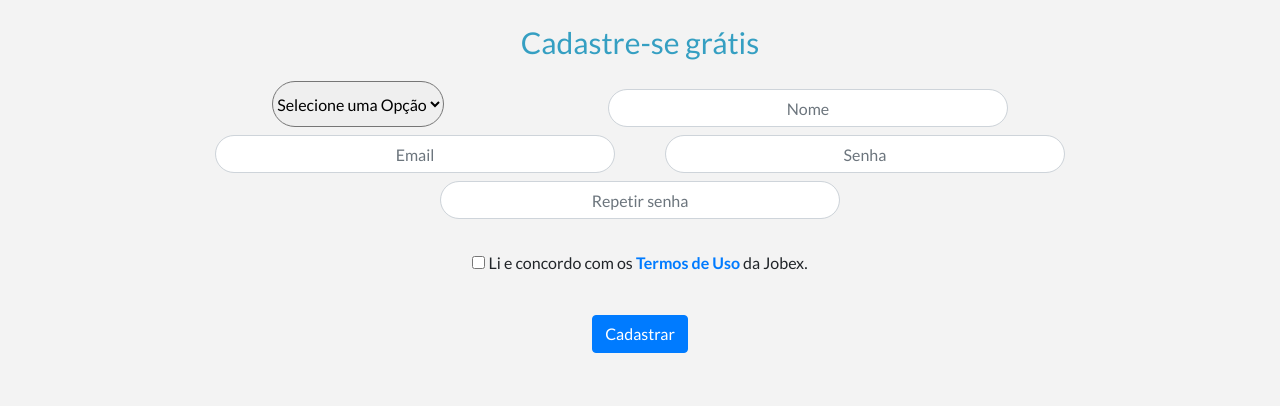
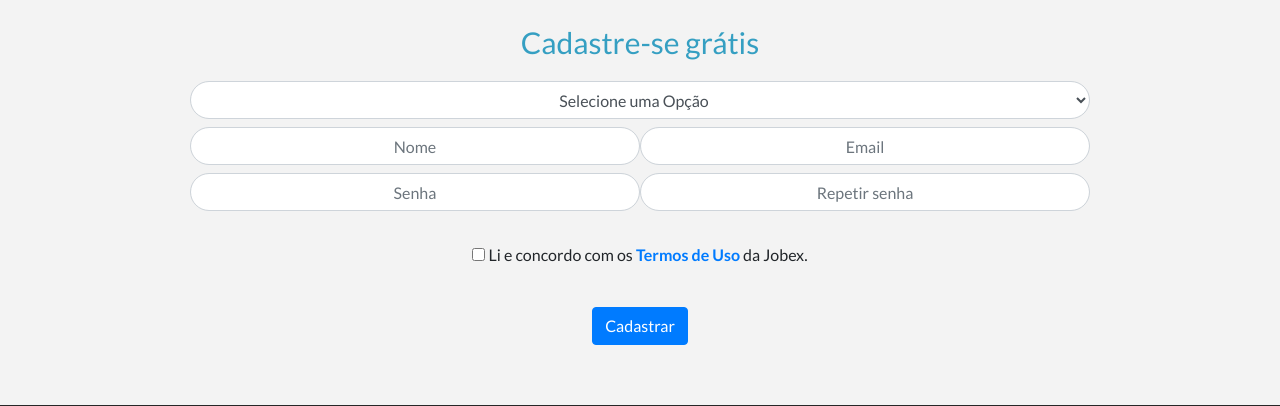
Before and after one commit to munduu/jobex-landpage, a PHP site: page /src/view/cadastrar.php in a window 1280 px wide. Shown: the part 74-480 px from the top of the page. Run offline with PHP 8.4, Linux system fonts and the light colour scheme; some libraries are stand-ins or nearby versions.

Commit message:
cadastrar

```diff
--- a/src/css/cadastrar.css
+++ b/src/css/cadastrar.css
@@ -1,6 +1,3 @@
-.formRegister input{
-    max-width: 400px;
-}
 
 .formRegister{
     max-width: 900px;
--- a/src/view/cadastrar.php
+++ b/src/view/cadastrar.php
@@ -42,15 +42,15 @@
     <p class="BlueBigText">Cadastre-se grátis</p>
     <!-- REGISTER FORM -->
     <form class="formRegister row justify-content-center align-self-center m-auto">
-      <select id="selectType" class="formInput mr-auto ml-auto" style="">
+      <select id="selectType" class="form-control formInput mr-auto ml-auto" style="">
         <option value="">Selecione uma Opção</option>
         <option value="Sou Cliente">Sou Cliente</option>
         <option value="Sou Profissional">Sou Profissional</option>
       </select>
-      <input id="inputNome" type="text" value="" class="form-control formInput col-12 col-sm-6 col-md-6 mr-auto ml-auto mt-2" placeholder="Nome">
-      <input id="inputEmail" type="text" value="" class="form-control formInput col-12 col-sm-6 col-md-6 mr-auto ml-auto mt-2" placeholder="Email">
-      <input id="inputSenha" type="password" value="" class="form-control formInput col-12 col-sm-6 col-md-6 mr-auto ml-auto mt-2" placeholder="Senha">
-      <input id="inputRSenha" type="password" value="" class="form-control formInput col-12 col-sm-6 col-md-6 mr-auto ml-auto mt-2 mb-3" placeholder="Repetir senha">
+      <input id="inputNome" type="text" value="" class="form-control formInput col-12 col-sm-6 mt-2 mr-auto" placeholder="Nome">
+      <input id="inputEmail" type="text" value="" class="form-control formInput col-12 col-sm-6 mt-2 ml-auto" placeholder="Email">
+      <input id="inputSenha" type="password" value="" class="form-control formInput col-12 col-sm-6 mt-2 mr-auto" placeholder="Senha">
+      <input id="inputRSenha" type="password" value="" class="form-control formInput col-12 col-sm-6 mt-2 mb-3 ml-auto" placeholder="Repetir senha">
       <!-- CHECKBOX TERMS -->
       <div class="w-100 text-center mt-3 mb-3">
         <input type="checkbox" id="checkTerms">
--- a/src/view/css/cadastrar.css
+++ b/src/view/css/cadastrar.css
@@ -1,6 +1,3 @@
-.formRegister input{
-    max-width: 400px;
-}
 
 .formRegister{
     max-width: 900px;
```
